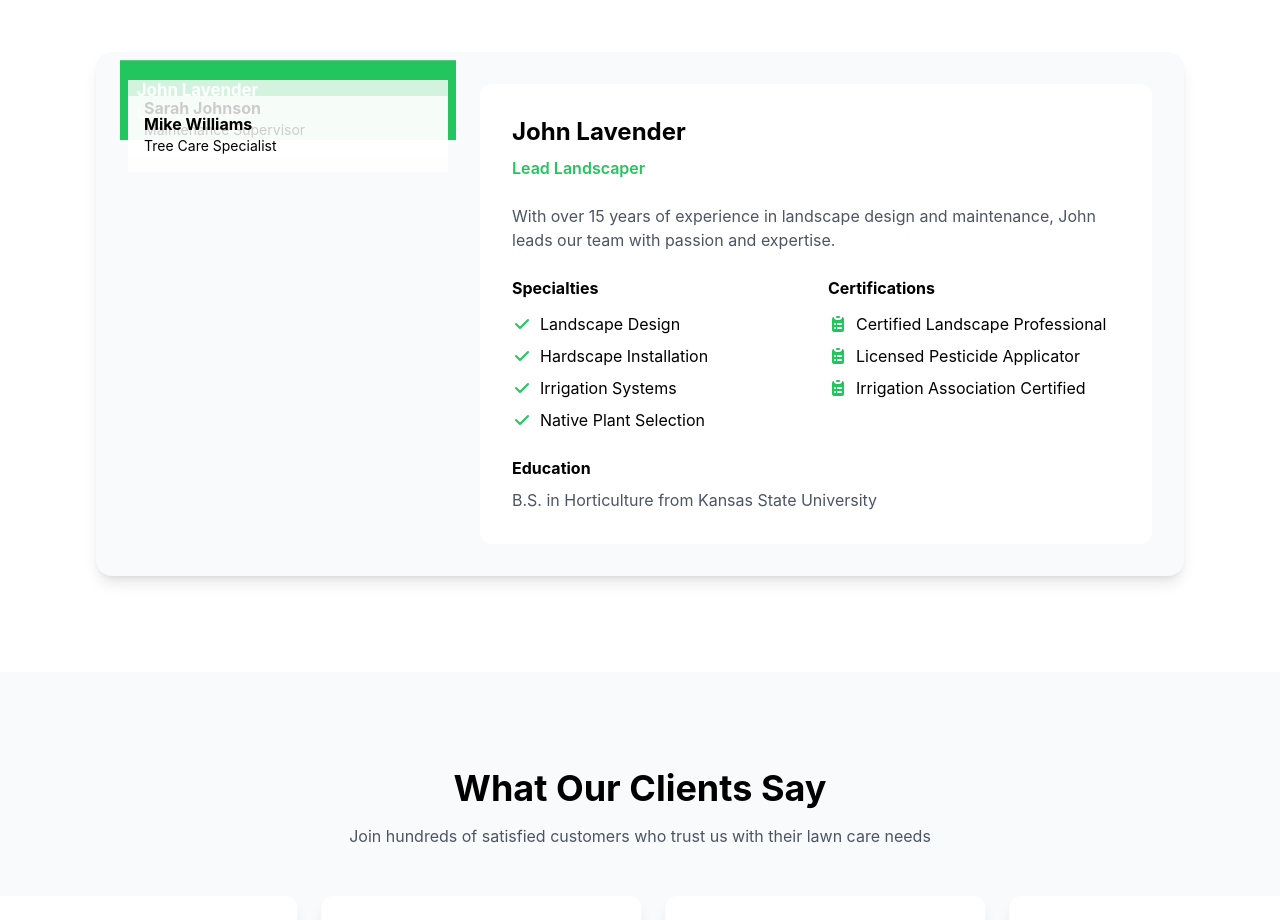
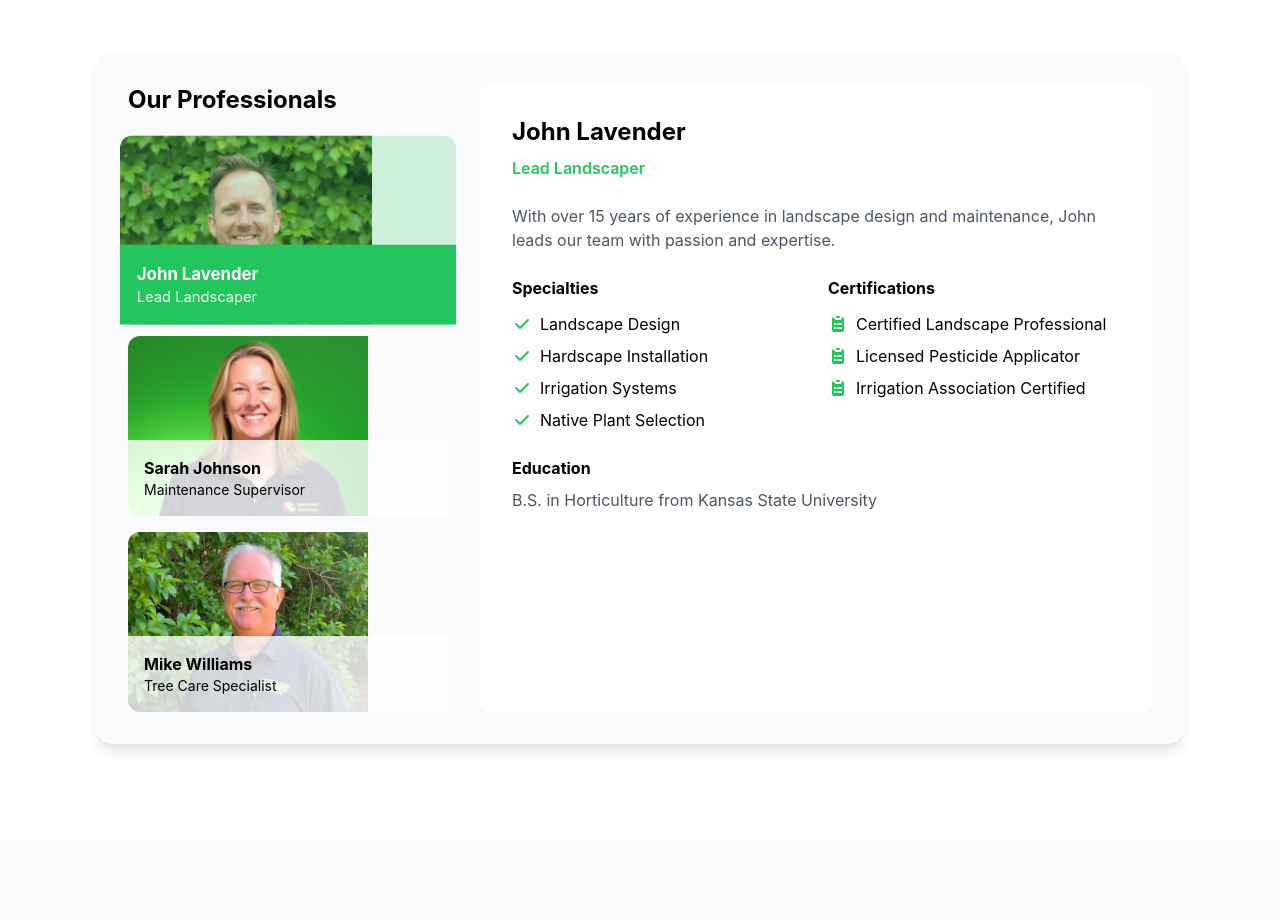
Before and after one commit to smerrill2/webapp, a Next.js app: page /portfolio/porcupinelawncare in a window 1280 px wide. Shown: the part 3800-4720 px from the top of the page. Built offline with nearby package versions, Linux system fonts and the light colour scheme.

Commit message:
updated strings

```diff
--- a/src/app/components/demos/plc/TeamSection.tsx
+++ b/src/app/components/demos/plc/TeamSection.tsx
@@ -4,15 +4,22 @@ import { useState } from 'react'
 import Image from 'next/image';
 
 interface TeamMember {
-  id: number
-  name: string
-  role: string
-  image: string
-  bio: string
-  experience: string
-  specialties: string[]
-  education: string
-  certifications: string[]
+  id: number;
+  name: string;
+  role: string;
+  image: {
+    src: string;
+    alt: string;
+    width: number;
+    height: number;
+    priority: boolean;
+    className: string;
+  };
+  bio: string;
+  experience: string;
+  specialties: string[];
+  education: string;
+  certifications: string[];
 }
 
 const teamMembers: TeamMember[] = [
@@ -20,7 +27,14 @@ const teamMembers: TeamMember[] = [
     id: 1,
     name: "John Lavender",
     role: "Lead Landscaper",
-    image: "/images/plc-team1.jpg",
+    image: {
+      src: "/images/plc-team1.jpg",
+      alt: "John Lavender Headshot",
+      width: 240,
+      height: 240,
+      priority: true,
+      className: "object-cover"
+    },
     bio: "With over 15 years of experience in landscape design and maintenance, John leads our team with passion and expertise.",
     experience: "15+ years in landscape design",
     specialties: [
@@ -40,7 +54,14 @@ const teamMembers: TeamMember[] = [
     id: 2,
     name: "Sarah Johnson",
     role: "Maintenance Supervisor",
-    image: "/images/plc-team2.jpg",
+    image: {
+      src: "/images/plc-team2.jpg",
+      alt: "Sarah Johnson Headshot",
+      width: 240,
+      height: 240,
+      priority: true,
+      className: "object-cover"
+    },
     bio: "Sarah ensures every property receives the highest quality care through her meticulous attention to detail.",
     experience: "10+ years in lawn care",
     specialties: [
@@ -60,7 +81,14 @@ const teamMembers: TeamMember[] = [
     id: 3,
     name: "Mike Williams",
     role: "Tree Care Specialist",
-    image: "/images/plc-team3.jpg",
+    image: {
+      src: "/images/plc-team3.jpg",
+      alt: "Sarah Johnson Headshot",
+      width: 240,
+      height: 240,
+      priority: true,
+      className: "object-cover"
+    },
     bio: "Mike's expertise in arboriculture ensures the health and longevity of your trees and shrubs.",
     experience: "12+ years in arboriculture",
     specialties: [
@@ -107,12 +135,13 @@ export function TeamSection() {
                   >
                     <div className="relative rounded-xl overflow-hidden">
                       <Image
-                        src={member.image}
-                        alt={member.name}
-                        fill
-                        className="object-cover"
+                        src={member.image.src}
+                        alt={member.image.alt}
+                        width={member.image.width}
+                        height={member.image.height}
+                        priority={member.image.priority}
+                        className={member.image.className}
                         sizes="(max-width: 768px) 100vw, (max-width: 1200px) 50vw, 33vw"
-                        priority
                       />
                       <div className={`absolute inset-0 transition-opacity ${
                         selectedMember.id === member.id
```
Also changed, not shown: public/images/background.png (deleted).
